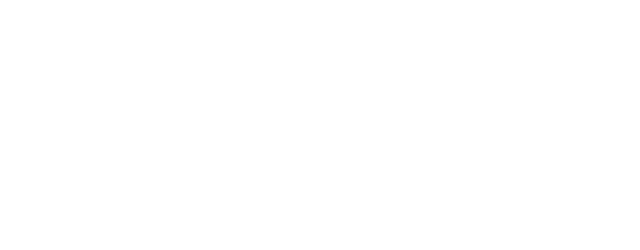
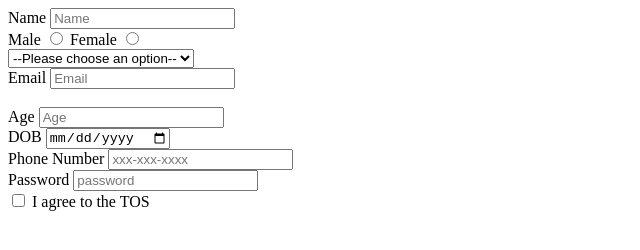
Before and after one commit to acciojob/signup-form-car-LakshmikalaGorige, a website: page main.html in a window 1280 px wide. Shown: the whole page, without its empty margins (0-640 px from the left). Drawn offline with Linux system fonts and the light colour scheme.

Commit message:
created a submission

```diff
--- a/main.html
+++ b/main.html
@@ -8,6 +8,34 @@
 
 <body>
 	<!-- the entire body must be written by student -->
+	<form method="post">
+		<label for="name">Name</label>
+		<input type="text" id="name" placeholder="Name" required><br>
+		<label for="gender_m">Male</label>
+		<input type="radio" id="gender_m" name="gender" required>
+		<label for="gender_f">Female</label>
+		<input type="radio" id="gender_f" name="gender" required><br>
+		<select id="cars">
+			<option value="">--Please choose an option--</option>
+			<option vaiue="BMW">BMW</option>
+			<option value="Maruti">Maruti</option>
+
+		</select><br>
+
+		<label for="email">Email</label>
+		<input type="email" id="email" placeholder="Email" required><br>
+		<br>
+		<label for="age">Age</label>
+		<input type="number" id="age" placeholder="Age" required><br>
+		<label for="dob">DOB</label>
+		<input type="date" id="dob"  required><br>
+		<label for="tel">Phone Number</label>
+		<input type="tel" id="tel" placeholder="xxx-xxx-xxxx" ><br>
+		<label for="passwod">Password</label>
+		<input type="password" id="password" placeholder="password" required><br>
+		<input type="checkbox" id="tos" required>
+		<label for="tos">I agree to the TOS</label>
+	</form>
     <script type="text/javascript" src="./script.js">
 </script>
 
```
